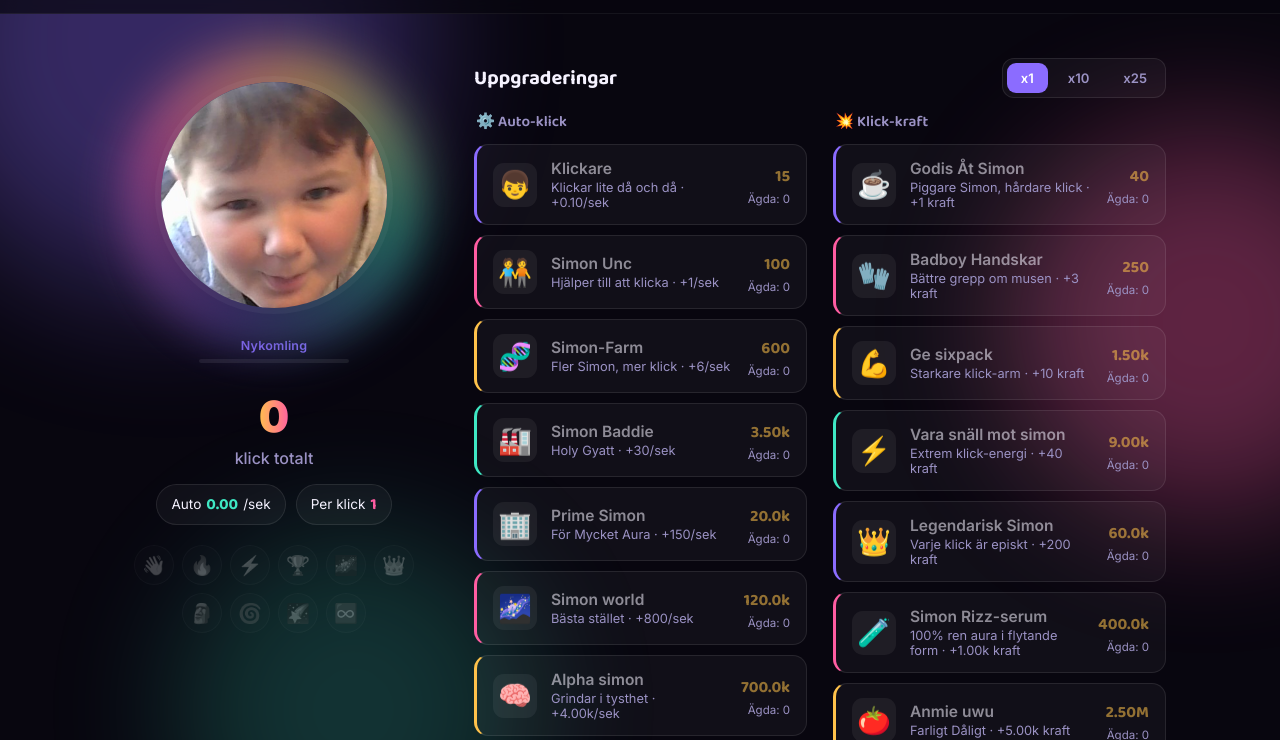
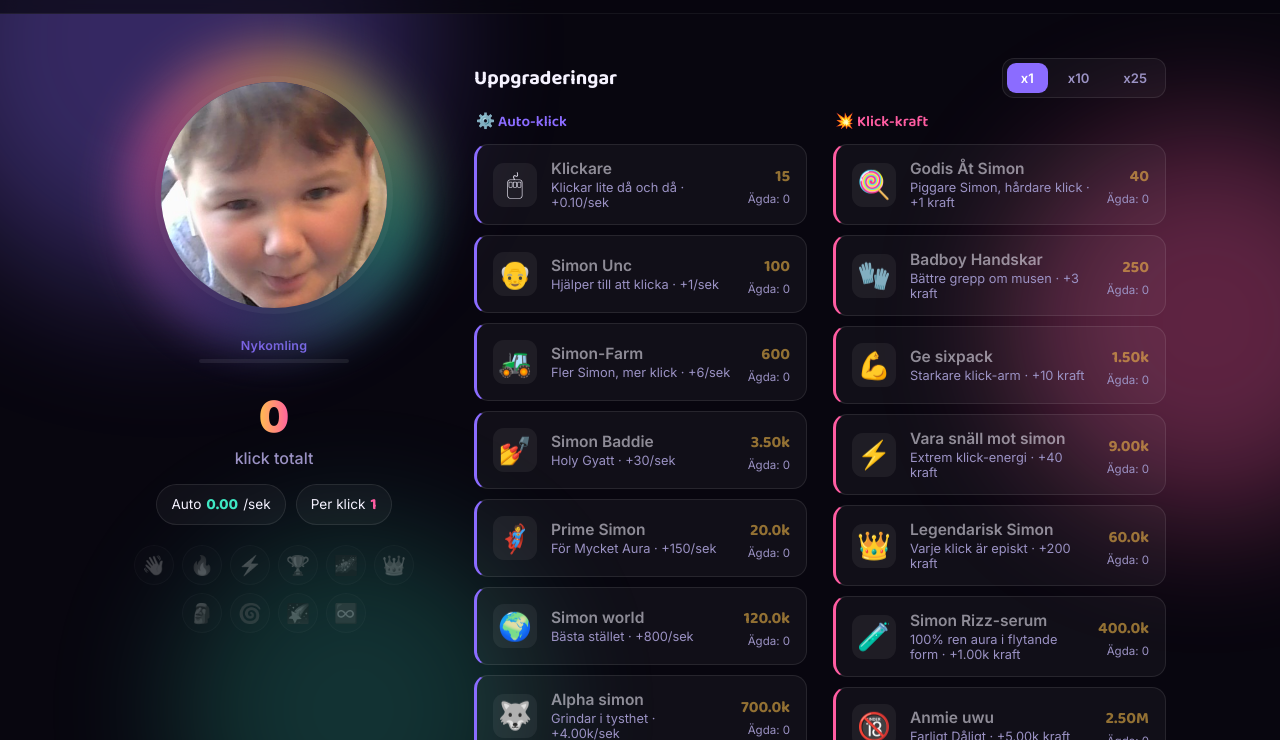
Before and after one commit to Macope0201/simon-clicker, a plain HTML site: page index.html in a window 1280 px wide. Shown: the part 60-800 px from the top of the page. Drawn offline with Linux system fonts and the light colour scheme.

Commit message:
Update styles and item descriptions in index.html

```diff
--- a/index.html
+++ b/index.html
@@ -181,6 +181,8 @@
     font-family: 'Baloo 2', sans-serif; font-size: 0.95rem; font-weight: 600;
     color: var(--ink-dim); margin: 0 0 10px; padding-left: 2px;
   }
+  .column-title.auto-title{ color: var(--violet); }
+  .column-title.power-title{ color: var(--pink); }
   @media (min-width: 600px){
     .shop-columns{ flex-direction: row; }
   }
@@ -190,7 +192,7 @@
   .qty-tab:active{ transform: scale(0.9); }
   .qty-tab.active{ background: var(--violet); color: white; }
 
-  .item{ display: flex; align-items: center; gap: 14px; background: var(--card); border: 1px solid var(--card-border); border-left: 3px solid var(--accent, var(--violet)); border-radius: 14px; padding: 14px 16px; margin-bottom: 10px; cursor: pointer; position: relative; overflow: hidden; transition: background 0.15s ease, border-color 0.15s ease, transform 0.1s ease; animation: itemIn 0.3s ease backwards; }
+  .item{ display: flex; align-items: center; gap: 14px; min-height: 78px; background: var(--card); border: 1px solid var(--card-border); border-left: 3px solid var(--accent, var(--violet)); border-radius: 14px; padding: 14px 16px; margin-bottom: 10px; cursor: pointer; position: relative; overflow: hidden; transition: background 0.15s ease, border-color 0.15s ease, transform 0.1s ease; animation: itemIn 0.3s ease backwards; }
   .item:nth-child(1){ animation-delay: 0.01s; }
   .item:nth-child(2){ animation-delay: 0.03s; }
   .item:nth-child(3){ animation-delay: 0.05s; }
@@ -358,11 +360,11 @@
 
       <div class="shop-columns">
         <div class="shop-column">
-          <h3 class="column-title">⚙️ Auto-klick</h3>
+          <h3 class="column-title auto-title">⚙️ Auto-klick</h3>
           <div id="shopListAuto"></div>
         </div>
         <div class="shop-column">
-          <h3 class="column-title">💥 Klick-kraft</h3>
+          <h3 class="column-title power-title">💥 Klick-kraft</h3>
           <div id="shopListPower"></div>
         </div>
       </div>
@@ -426,35 +428,35 @@
   const COMBO_MAX = 10;
 
   const autoItems = [
-    { id: 'sibling', icon: '👦', name: "Klickare",           desc: "Klickar lite då och då",       baseCost: 15,             cps: 0.1,        owned: 0 },
-    { id: 'squad',   icon: '🧑‍🤝‍🧑', name: "Simon Unc",       desc: "Hjälper till att klicka",      baseCost: 100,            cps: 1,          owned: 0 },
-    { id: 'clones',  icon: '🧬', name: "Simon-Farm",         desc: "Fler Simon, mer klick",         baseCost: 600,            cps: 6,          owned: 0 },
-    { id: 'factory', icon: '🏭', name: "Simon Baddie",       desc: "Holy Gyatt",                    baseCost: 3500,           cps: 30,         owned: 0 },
-    { id: 'corp',    icon: '🏢', name: "Prime Simon",        desc: "För Mycket Aura",               baseCost: 20000,          cps: 150,        owned: 0 },
-    { id: 'galaxy',  icon: '🌌', name: "Simon world",        desc: "Bästa stället",                 baseCost: 120000,         cps: 800,        owned: 0 },
-    { id: 'sigma',   icon: '🧠', name: "Alpha simon",        desc: "Grindar i tysthet",             baseCost: 700000,         cps: 4000,       owned: 0 },
+    { id: 'sibling', icon: '🖱', name: "Klickare",           desc: "Klickar lite då och då",       baseCost: 15,             cps: 0.1,        owned: 0 },
+    { id: 'squad',   icon: '👴', name: "Simon Unc",         desc: "Hjälper till att klicka",      baseCost: 100,            cps: 1,          owned: 0 },
+    { id: 'clones',  icon: '🚜', name: "Simon-Farm",         desc: "Fler Simon, mer klick",         baseCost: 600,            cps: 6,          owned: 0 },
+    { id: 'factory', icon: '💅', name: "Simon Baddie",       desc: "Holy Gyatt",                    baseCost: 3500,           cps: 30,         owned: 0 },
+    { id: 'corp',    icon: '🦸', name: "Prime Simon",        desc: "För Mycket Aura",               baseCost: 20000,          cps: 150,        owned: 0 },
+    { id: 'galaxy',  icon: '🌍', name: "Simon world",        desc: "Bästa stället",                 baseCost: 120000,         cps: 800,        owned: 0 },
+    { id: 'sigma',   icon: '🐺', name: "Alpha simon",        desc: "Grindar i tysthet",             baseCost: 700000,         cps: 4000,       owned: 0 },
     { id: 'rizz',    icon: '😏', name: "Rizz Simon",         desc: "Charmar fram klick",            baseCost: 4000000,        cps: 20000,      owned: 0 },
-    { id: 'ohio',    icon: '🧑', name: "Simon",              desc: "Simon",                         baseCost: 25000000,       cps: 100000,     owned: 0 },
+    { id: 'ohio',    icon: '👦', name: "Simon",              desc: "Simon",                         baseCost: 25000000,       cps: 100000,     owned: 0 },
     { id: 'empire',  icon: '🏰', name: "Simon Empire",       desc: "Ett helt imperium av Simon",    baseCost: 150000000,      cps: 500000,     owned: 0 },
     { id: 'multiv',  icon: '🌠', name: "Simon Multiverse",   desc: "Oändligt många Simon",          baseCost: 1000000000,     cps: 2500000,    owned: 0 },
-    { id: 'sim',     icon: '🎮', name: "Simon 2",            desc: "Normal Simon dag",              baseCost: 6000000000,     cps: 12000000,   owned: 0 },
-    { id: 'quantum', icon: '🐘', name: "Elephant Prutt",     desc: "Pruttar i alla dimensioner",    baseCost: 40000000000,    cps: 60000000,   owned: 0 },
-    { id: 'singular',icon: '🧑', name: "Valter",             desc: "...",                           baseCost: 250000000000,   cps: 300000000,  owned: 0 },
+    { id: 'sim',     icon: '👨‍❤️‍💋‍👨', name: "Simon 2",            desc: "Normal Simon dag",              baseCost: 6000000000,     cps: 12000000,   owned: 0 },
+    { id: 'quantum', icon: '💨', name: "Elephant Prutt",     desc: "Pruttar i alla dimensioner",    baseCost: 40000000000,    cps: 60000000,   owned: 0 },
+    { id: 'singular',icon: '👱‍♂️', name: "Valter",             desc: "...",                           baseCost: 250000000000,   cps: 300000000,  owned: 0 },
   ];
 
   const powerItems = [
-    { id: 'coffee',   icon: '☕', name: "Godis Åt Simon",       desc: "Piggare Simon, hårdare klick",   baseCost: 40,           power: 1,        owned: 0 },
+    { id: 'coffee',   icon: '🍭', name: "Godis Åt Simon",       desc: "Piggare Simon, hårdare klick",   baseCost: 40,           power: 1,        owned: 0 },
     { id: 'gloves',   icon: '🧤', name: "Badboy Handskar",      desc: "Bättre grepp om musen",           baseCost: 250,          power: 3,        owned: 0 },
     { id: 'gym',      icon: '💪', name: "Ge sixpack",           desc: "Starkare klick-arm",              baseCost: 1500,         power: 10,       owned: 0 },
     { id: 'energy',   icon: '⚡', name: "Vara snäll mot simon", desc: "Extrem klick-energi",             baseCost: 9000,         power: 40,       owned: 0 },
     { id: 'legend',   icon: '👑', name: "Legendarisk Simon",    desc: "Varje klick är episkt",           baseCost: 60000,        power: 200,      owned: 0 },
     { id: 'serum',    icon: '🧪', name: "Simon Rizz-serum",     desc: "100% ren aura i flytande form",   baseCost: 400000,       power: 1000,     owned: 0 },
-    { id: 'elixir',   icon: '🍅', name: "Anmie uwu",            desc: "Farligt Dåligt",                  baseCost: 2500000,      power: 5000,     owned: 0 },
-    { id: 'grind',    icon: '📈', name: "Sigma Grindset",       desc: "Ingen dagar av vila",             baseCost: 15000000,     power: 25000,    owned: 0 },
-    { id: 'chad',     icon: '🏋️', name: "Gigachad Simon",       desc: "Maximal klick-kapacitet",         baseCost: 90000000,     power: 120000,   owned: 0 },
-    { id: 'aimbot',   icon: '🎯', name: "Simon Hacker",         desc: "Träffar rätt varje gång",         baseCost: 550000000,    power: 600000,   owned: 0 },
-    { id: 'godmode',  icon: '🛡️', name: "Simon bajskorvar ",    desc: "Oövervinnerlig klick-kraft",      baseCost: 3500000000,   power: 3000000,  owned: 0 },
-    { id: 'omega',    icon: '♾️', name: "Real Simon",           desc: "Bortom all fattningsförmåga",     baseCost: 20000000000,  power: 15000000, owned: 0 },
+    { id: 'elixir',   icon: '🔞', name: "Anmie uwu",            desc: "Farligt Dåligt",                  baseCost: 2500000,      power: 5000,     owned: 0 },
+    { id: 'grind',    icon: '📈', name: "Simon Grindset",       desc: "Ingen dagar av vila",             baseCost: 15000000,     power: 25000,    owned: 0 },
+    { id: 'chad',     icon: '🏋️', name: "Chad Simon",           desc: "Maximal klick-kapacitet",         baseCost: 90000000,     power: 120000,   owned: 0 },
+    { id: 'aimbot',   icon: '😈', name: "Simon Hacker",         desc: "Träffar rätt varje gång",         baseCost: 550000000,    power: 600000,   owned: 0 },
+    { id: 'godmode',  icon: '💩', name: "Simon bajskorvar ",    desc: "Oövervinnerlig klick-kraft",      baseCost: 3500000000,   power: 3000000,  owned: 0 },
+    { id: 'omega',    icon: '💯', name: "Real Simon",           desc: "Bortom all fattningsförmåga",     baseCost: 20000000000,  power: 15000000, owned: 0 },
   ];
 
   const achievements = [
@@ -613,14 +615,14 @@
 
   function renderColumn(list, container, type){
     container.innerHTML = '';
-    list.forEach((item, idx) => {
+    const accent = type === 'auto' ? 'var(--violet)' : 'var(--pink)';
+    list.forEach((item) => {
       const cost = costForQty(item, buyQty);
       const canAfford = clicks >= cost;
       const progress = Math.min(100, (clicks / cost) * 100);
       const gain = type === 'auto'
         ? `+${formatRate(item.cps * buyQty)}/sek`
         : `+${formatRate(item.power * buyQty)} kraft`;
-      const accent = ['var(--violet)', 'var(--pink)', 'var(--gold)', 'var(--mint)'][idx % 4];
 
       const row = document.createElement('div');
       row.className = 'item' + (canAfford ? '' : ' disabled');
```
